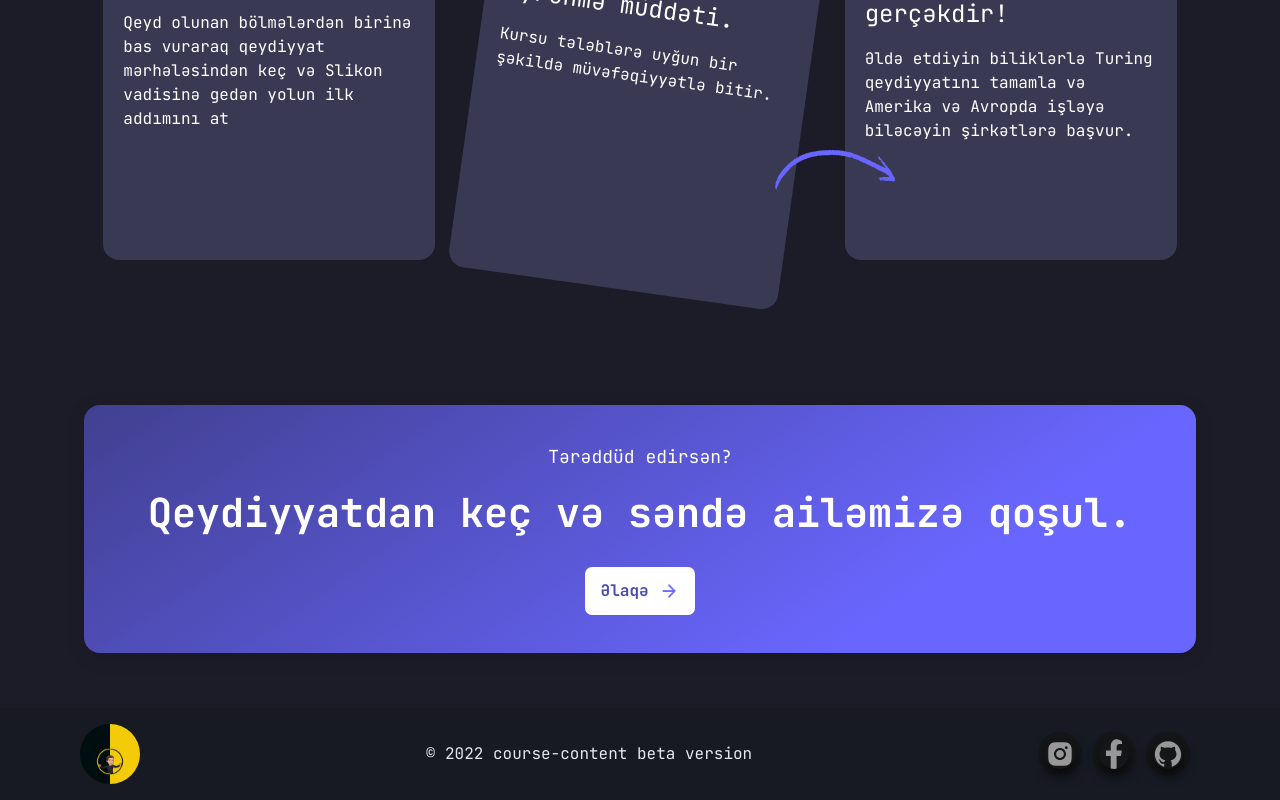
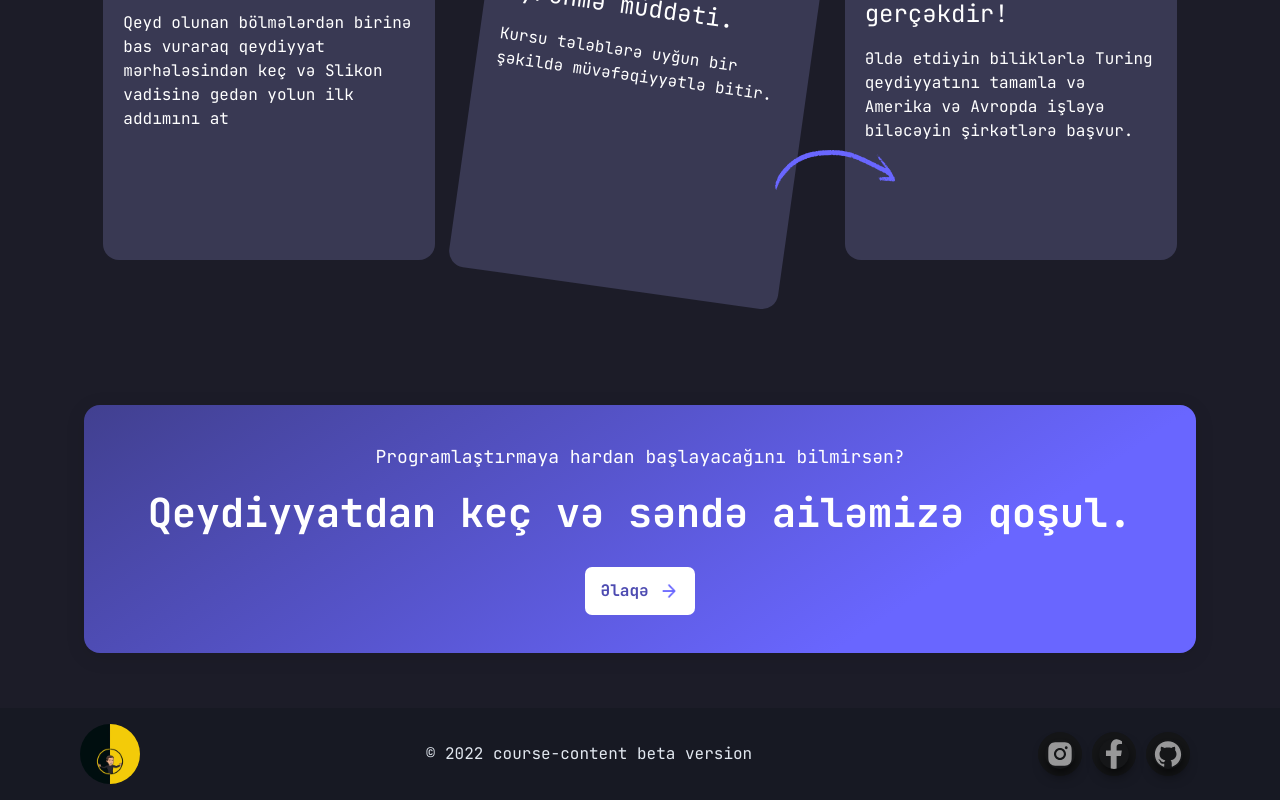
Before and after one commit to YusifHasanov/Course-Intro, a React (Create React App) app: page / in a window 1280 px wide. Shown: the part 3136-3936 px from the top of the page. Built offline with nearby package versions, Linux system fonts and the light colour scheme.

Commit message:
fix problems

```diff
--- a/src/features/layouts/haveProject/HaveProject.jsx
+++ b/src/features/layouts/haveProject/HaveProject.jsx
@@ -5,7 +5,7 @@ const HaveProject = () => {
     return (
         <>
             <div className='project'>
-                <p>Tərəddüd edirsən?</p>
+                <p>Programlaştırmaya hardan başlayacağını bilmirsən?</p>
                 <h2>Qeydiyyatdan keç və səndə ailəmizə qoşul.</h2>
                 <button>Əlaqə
                     <img className={"project-arrow"} src={arrow} alt=""/>
```
